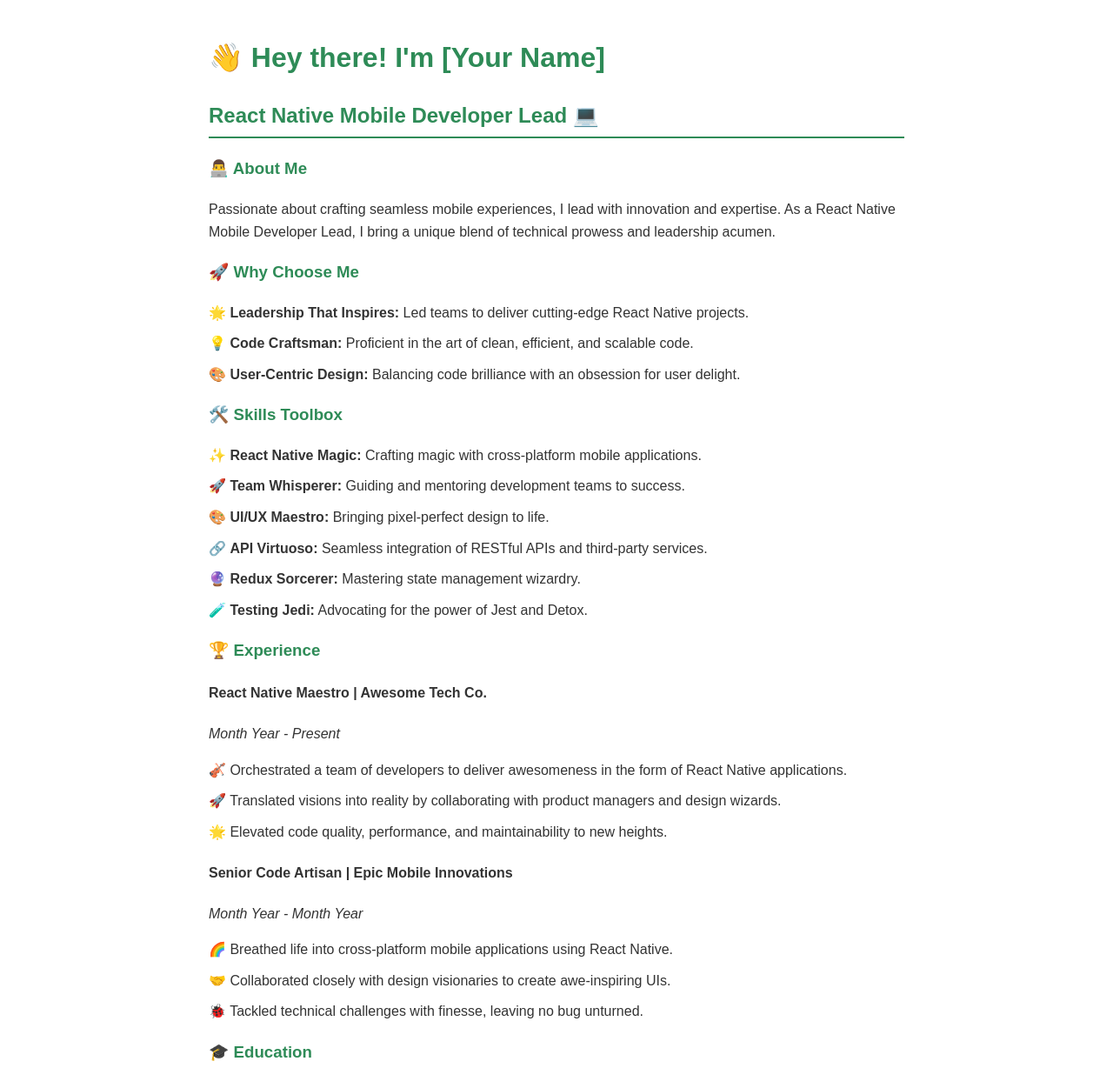
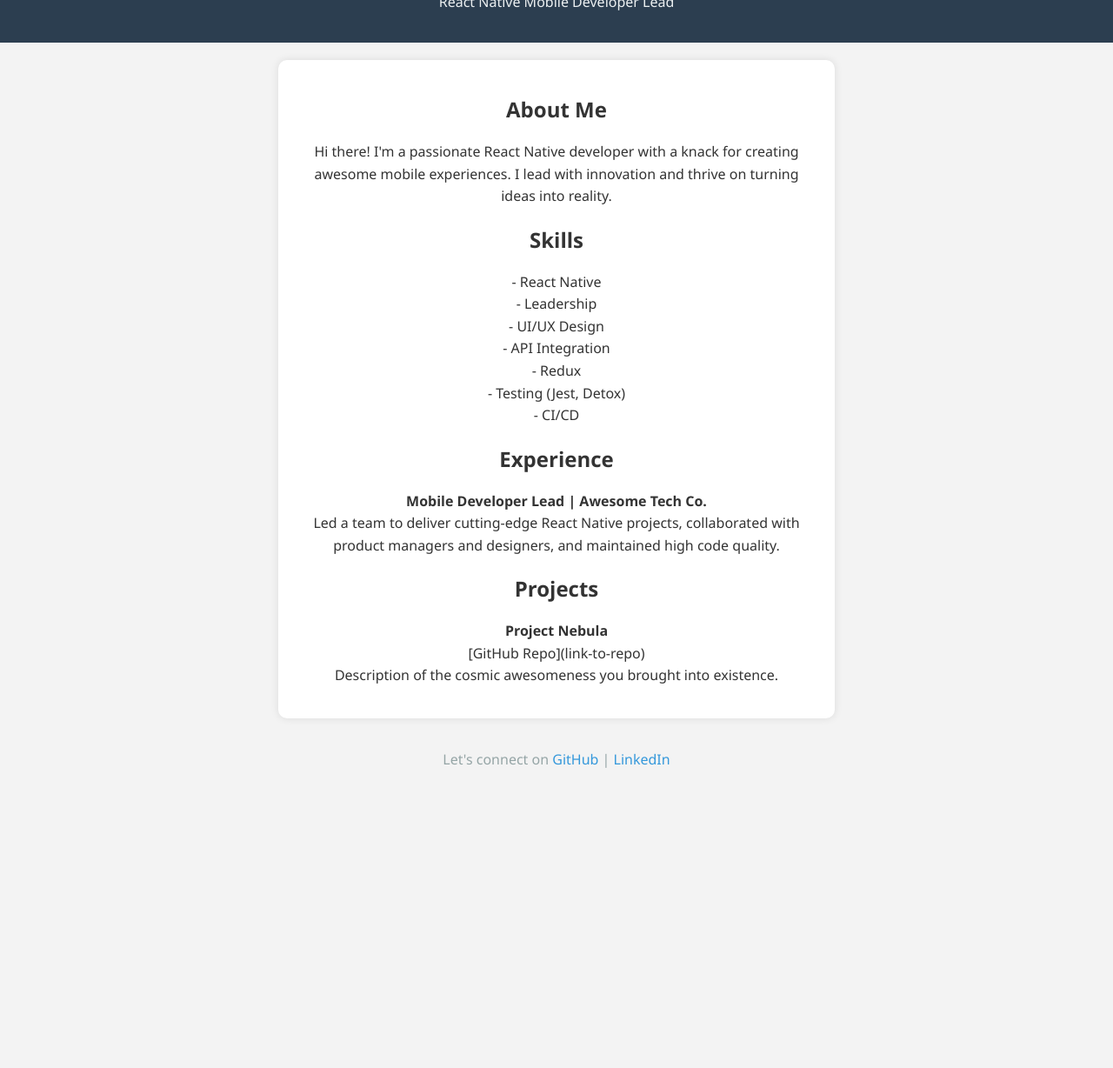
Before and after one commit to SoeMoeAung21/soemoeaung.github.io, a plain HTML site: page index.html in a window 1280 px wide. Shown: the top 1228 px of the page at 87% size. After the commit the page ends 900 px from the top, so only its background shows below. Drawn offline with Linux system fonts and the light colour scheme.

Commit message:
Add profile

```diff
--- a/index.html
+++ b/index.html
@@ -4,111 +4,104 @@
 <head>
     <meta charset="UTF-8">
     <meta name="viewport" content="width=device-width, initial-scale=1.0">
-    <title>Awesome React Native Developer Lead</title>
+    <title>Your GitHub.io Profile</title>
     <style>
         body {
-            font-family: 'Arial', sans-serif;
-            line-height: 1.6;
+            font-family: 'Segoe UI', Tahoma, Geneva, Verdana, sans-serif;
+            background-color: #f3f3f3;
             color: #333;
-            max-width: 800px;
-            margin: 0 auto;
-            padding: 20px;
+            margin: 0;
+            padding: 0;
+            display: flex;
+            flex-direction: column;
+            align-items: center;
+            justify-content: center;
+            height: 100vh;
+            text-align: center;
         }
 
-        h1, h2, h3 {
-            color: #2e8b57;
+        header {
+            background-color: #2c3e50;
+            color: #ecf0f1;
+            padding: 20px;
+            width: 100%;
         }
 
-        h2 {
-            border-bottom: 2px solid #2e8b57;
-            padding-bottom: 5px;
-            margin-bottom: 20px;
+        header h1 {
+            margin: 0;
+            font-size: 2.5em;
+        }
+
+        main {
+            max-width: 600px;
+            padding: 20px;
+            background-color: white;
+            box-shadow: 0 0 10px rgba(0, 0, 0, 0.1);
+            border-radius: 10px;
+            margin-top: 20px;
+        }
+
+        main p {
+            line-height: 1.6;
+        }
+
+        footer {
+            margin-top: 20px;
+            color: #95a5a6;
         }
 
         a {
-            color: #1e90ff;
-        }
-
-        ul {
-            list-style: none;
-            padding: 0;
-        }
-
-        li {
-            margin-bottom: 10px;
+            color: #3498db;
+            text-decoration: none;
         }
     </style>
 </head>
 
 <body>
 
-    <h1>👋 Hey there! I'm [Your Name]</h1>
-    <h2>React Native Mobile Developer Lead 💻</h2>
+    <header>
+        <h1>Your Name</h1>
+        <p>React Native Mobile Developer Lead</p>
+    </header>
 
-    <h3>👨‍💻 About Me</h3>
-    <p>Passionate about crafting seamless mobile experiences, I lead with innovation and expertise. As a React Native Mobile Developer Lead, I bring a unique blend of technical prowess and leadership acumen.</p>
+    <main>
+        <h2>About Me</h2>
+        <p>
+            Hi there! I'm a passionate React Native developer with a knack for creating awesome mobile experiences.
+            I lead with innovation and thrive on turning ideas into reality.
+        </p>
 
-    <h3>🚀 Why Choose Me</h3>
-    <ul>
-        <li>🌟 <strong>Leadership That Inspires:</strong> Led teams to deliver cutting-edge React Native projects.</li>
-        <li>💡 <strong>Code Craftsman:</strong> Proficient in the art of clean, efficient, and scalable code.</li>
-        <li>🎨 <strong>User-Centric Design:</strong> Balancing code brilliance with an obsession for user delight.</li>
-    </ul>
+        <h2>Skills</h2>
+        <p>
+            - React Native<br>
+            - Leadership<br>
+            - UI/UX Design<br>
+            - API Integration<br>
+            - Redux<br>
+            - Testing (Jest, Detox)<br>
+            - CI/CD
+        </p>
 
-    <h3>🛠️ Skills Toolbox</h3>
-    <ul>
-        <li>✨ <strong>React Native Magic:</strong> Crafting magic with cross-platform mobile applications.</li>
-        <li>🚀 <strong>Team Whisperer:</strong> Guiding and mentoring development teams to success.</li>
-        <li>🎨 <strong>UI/UX Maestro:</strong> Bringing pixel-perfect design to life.</li>
-        <li>🔗 <strong>API Virtuoso:</strong> Seamless integration of RESTful APIs and third-party services.</li>
-        <li>🔮 <strong>Redux Sorcerer:</strong> Mastering state management wizardry.</li>
-        <li>🧪 <strong>Testing Jedi:</strong> Advocating for the power of Jest and Detox.</li>
-    </ul>
+        <h2>Experience</h2>
+        <p>
+            <strong>Mobile Developer Lead | Awesome Tech Co.</strong><br>
+            Led a team to deliver cutting-edge React Native projects, collaborated with product managers and designers,
+            and maintained high code quality.
+        </p>
 
-    <h3>🏆 Experience</h3>
+        <h2>Projects</h2>
+        <p>
+            <strong>Project Nebula</strong><br>
+            [GitHub Repo](link-to-repo)<br>
+            Description of the cosmic awesomeness you brought into existence.
+        </p>
 
-    <h4>React Native Maestro | Awesome Tech Co.</h4>
-    <p><em>Month Year - Present</em></p>
-    <ul>
-        <li>🎻 Orchestrated a team of developers to deliver awesomeness in the form of React Native applications.</li>
-        <li>🚀 Translated visions into reality by collaborating with product managers and design wizards.</li>
-        <li>🌟 Elevated code quality, performance, and maintainability to new heights.</li>
-    </ul>
+    </main>
 
-    <h4>Senior Code Artisan | Epic Mobile Innovations</h4>
-    <p><em>Month Year - Month Year</em></p>
-    <ul>
-        <li>🌈 Breathed life into cross-platform mobile applications using React Native.</li>
-        <li>🤝 Collaborated closely with design visionaries to create awe-inspiring UIs.</li>
-        <li>🐞 Tackled technical challenges with finesse, leaving no bug unturned.</li>
-    </ul>
-
-    <h3>🎓 Education</h3>
-    <p><strong>Bachelor of CodeCrafting | School of Tech Awesomeness</strong></p>
-    <p><em>Year of Graduation</em></p>
-
-    <h3>🚀 Projects</h3>
-
-    <h4>Project Nebula</h4>
-    <ul>
-        <li>🔗 <a href="link-to-repo">GitHub Repo</a></li>
-        <li>🚀 Description of the cosmic awesomeness you brought into existence.</li>
-    </ul>
-
-    <h4>Project Quantum Leap</h4>
-    <ul>
-        <li>🔗 <a href="link-to-repo">GitHub Repo</a></li>
-        <li>🚀 A journey through time and space in the world of React Native.</li>
-    </ul>
-
-    <h3>🌐 Connect With Me</h3>
-    <ul>
-        <li>🔗 GitHub: <a href="https://github.com/yourusername">github.com/yourusername</a></li>
-        <li>🔗 LinkedIn: <a href="https://www.linkedin.com/in/yourlinkedin">linkedin.com/in/yourlinkedin</a></li>
-        <li>📧 Email: your.email@example.com</li>
-    </ul>
-
-    <h3>🌟 Let's Craft Awesomeness Together! 🚀</h3>
+    <footer>
+        <p>Let's connect on <a href="https://github.com/yourusername">GitHub</a> | <a
+                href="https://www.linkedin.com/in/yourlinkedin">LinkedIn</a></p>
+    </footer>
 
 </body>
 
```
